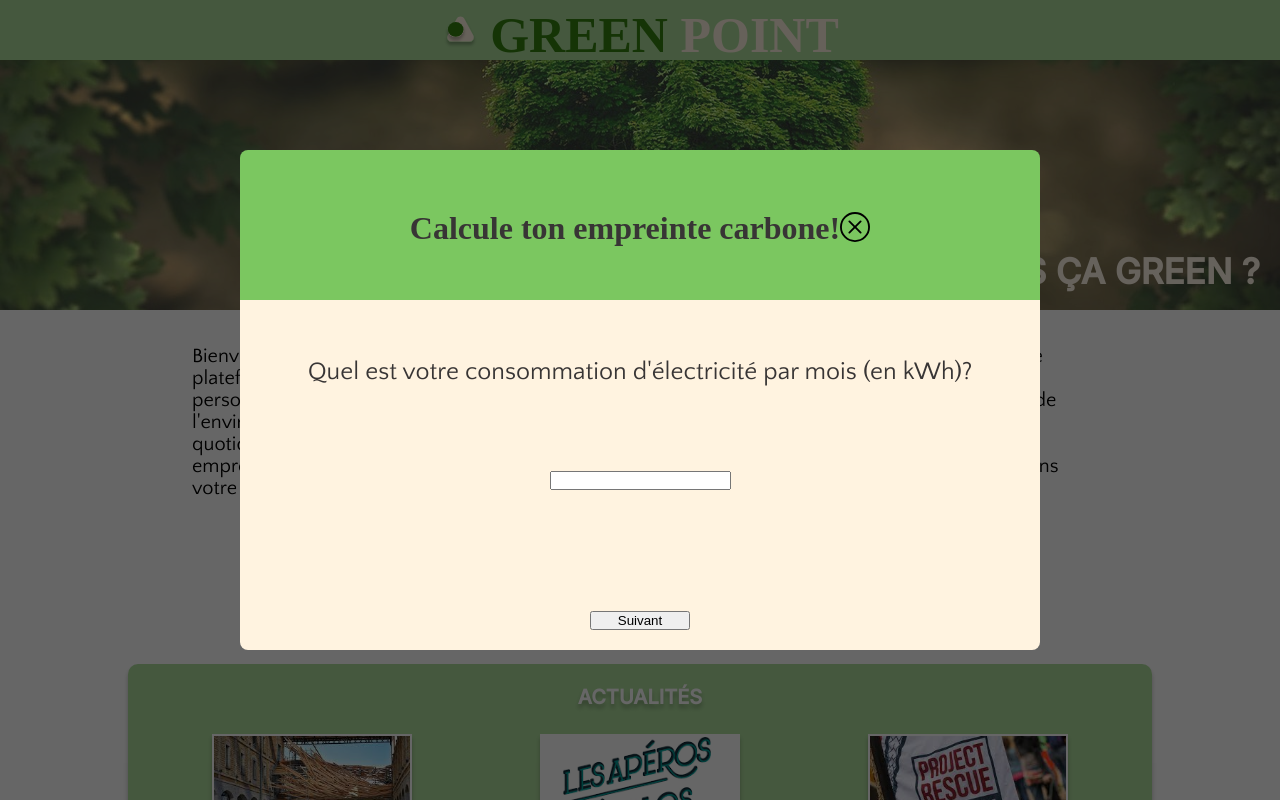
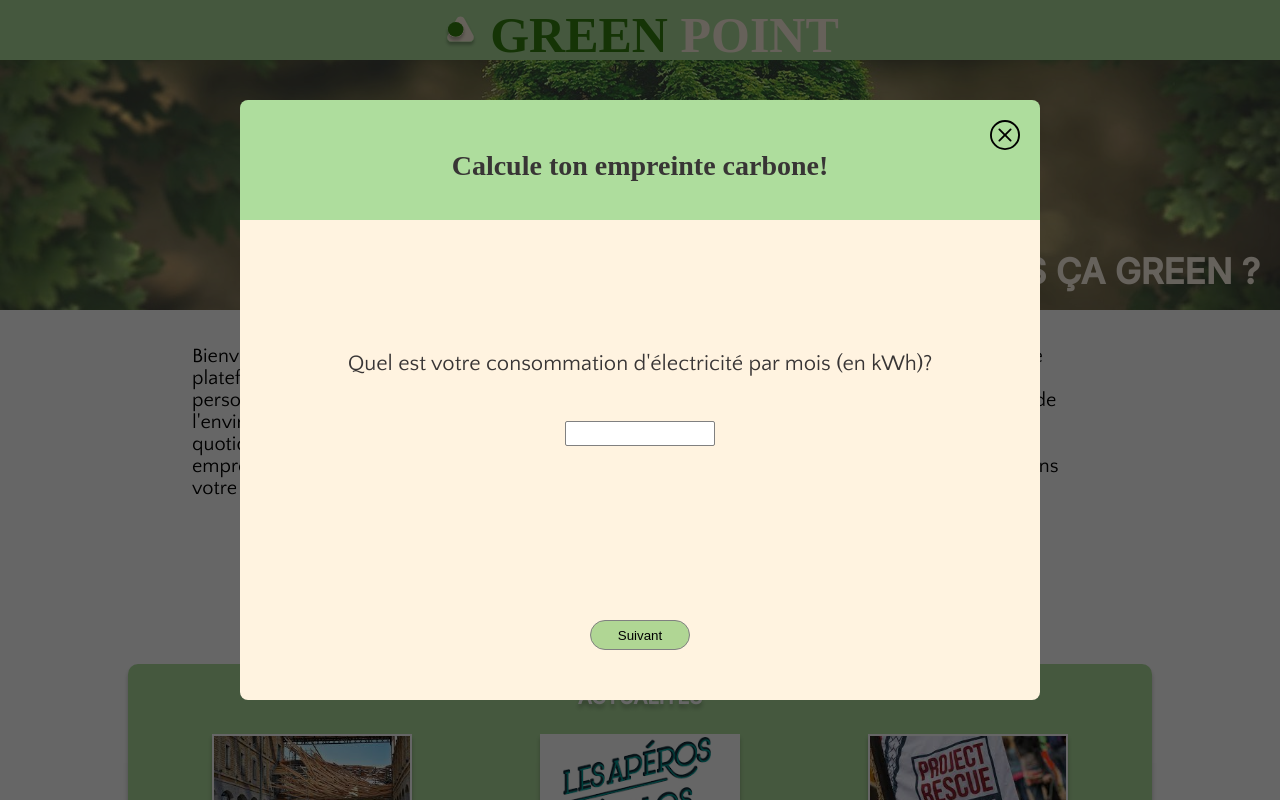
Before and after one commit to WildCodeSchool/2023-09-JS-BDX-P2-one-team-one-dream, a React (Vite) app in the folder frontend/: page / in a window 1280 px wide. Both pictures are taken after a click on the button "Calcule ton CO2". Shown: the top 800 px of the page. Built offline with nearby package versions, Linux system fonts and the light colour scheme; a web font is replaced by a local one.

Commit message:
finish quizz css

```diff
--- a/frontend/src/components/Quizz.jsx
+++ b/frontend/src/components/Quizz.jsx
@@ -41,6 +41,7 @@ function Quizz({ setTogglePopUp }) {
               xmlns="http://www.w3.org/2000/svg"
               width="30"
               height="30"
+              color="red"
               className="close"
               viewBox="0 0 16 16"
             >
@@ -51,11 +52,10 @@ function Quizz({ setTogglePopUp }) {
         </div>
         {components.map((Component, index) =>
           index === currentQuestion ? (
-            <div className="question_container">
-              <Component setCurrentQuestion={setCurrentQuestion} />
-            </div>
+            <Component setCurrentQuestion={setCurrentQuestion} />
           ) : null
         )}
+
         {isLastQuestion ? (
           <button type="submit" onClick={handleSubmit} className="quizz_button">
             Envoyer
--- a/frontend/src/components/quizz_components/FlightSelect.jsx
+++ b/frontend/src/components/quizz_components/FlightSelect.jsx
@@ -19,8 +19,8 @@ function FlightSelect({ index }) {
   }, [arrival, departure]);
 
   return (
-    <div key={`index - ${index}`}>
-      <label htmlFor={`departures-${index}`}>
+    <div className="flight_select" key={`index - ${index}`}>
+      <label className="label_flight" htmlFor={`departures-${index}`}>
         Renseignez votre aéroport de départ pour le vol {index + 1} :
       </label>
       <select
@@ -36,7 +36,7 @@ function FlightSelect({ index }) {
         <option value="yul">Montreal</option>
         <option value="sin">Singapour</option>
       </select>
-      <label htmlFor={`arrivals-${index}`}>
+      <label className="label_flight" htmlFor={`arrivals-${index}`}>
         Renseignez votre aéroport d'arrivée pour le vol {index + 1} :
       </label>
       <select
--- a/frontend/src/components/quizz_components/QuizzCar.jsx
+++ b/frontend/src/components/quizz_components/QuizzCar.jsx
@@ -25,6 +25,7 @@ function QuizzCar({ setCurrentQuestion }) {
         <label htmlFor="didYouHaveACar">Avez vous une voiture?</label>
         <div>
           <button
+            className="flight_button"
             type="button"
             name="didYouHaveACar"
             id="didYouHaveACar"
@@ -33,6 +34,7 @@ function QuizzCar({ setCurrentQuestion }) {
             Oui
           </button>
           <button
+            className="flight_button"
             type="button"
             name="didYouHaveACar"
             id="didYouHaveACar"
--- a/frontend/src/components/quizz_components/QuizzFlight.jsx
+++ b/frontend/src/components/quizz_components/QuizzFlight.jsx
@@ -25,6 +25,7 @@ function QuizzFlight({ setCurrentQuestion }) {
             name="didYouTakeFlight"
             id="didYouTakeFlight"
             onClick={() => setShowFlightQuestions(true)}
+            className="flight_button"
           >
             Oui
           </button>
@@ -33,6 +34,7 @@ function QuizzFlight({ setCurrentQuestion }) {
             name="didYouTakeFlight"
             id="didYouTakeFlight"
             onClick={() => setCurrentQuestion(2)}
+            className="flight_button"
           >
             Non
           </button>
@@ -40,18 +42,17 @@ function QuizzFlight({ setCurrentQuestion }) {
       </div>
       {showFlightQuestions && (
         <div className="flightquestionscontent">
-          <div>
           <label htmlFor="howManyFlight">
             Combien de vols avez-vous effectués ?
           </label>
           <input
+            className="flight_input"
             type="number"
             name="howManyFlight"
             id="howManyFlight"
             min="1"
             onChange={handleNumberOfFlightsChange}
           />
-          </div>
         </div>
       )}
       {showAirportSelectors && numberOfFlights > 0 && (
--- a/frontend/src/components/quizz_components/QuizzFood.jsx
+++ b/frontend/src/components/quizz_components/QuizzFood.jsx
@@ -25,6 +25,7 @@ function QuizzFood({ setCurrentQuestion }) {
         <label htmlFor="typeOfFood">Quel est votre régime alimentaire?</label>
         <div>
           <button
+            className="flight_button"
             type="button"
             name="typeOfFood"
             id="typeOfFood"
@@ -33,6 +34,7 @@ function QuizzFood({ setCurrentQuestion }) {
             Carnivore
           </button>
           <button
+            className="flight_button"
             type="button"
             name="typeOfFood"
             id="typeOfFood"
--- a/frontend/src/styles/Quizz.scss
+++ b/frontend/src/styles/Quizz.scss
@@ -15,40 +15,52 @@
     flex-direction: column;
     justify-content: space-between;
     align-items: center;
-    background: linear-gradient(to top, #fff3e0 70%, rgb(123, 199, 96) 30%);
+    background: linear-gradient(to top, #fff3e0 80%, #aedd9d 20%);
     border-radius: 8px;
     width: 400px;
-    min-height: 500px;
-    padding: 20px 10px;
+    min-height: 600px;
     text-align: center;
     box-sizing: border-box;
 
     .quizz_button {
-      margin-top: 20px;
+      margin-bottom: 50px;
       width: 100px;
+      height: 30px;
+      border-radius: 20px;
+      border: 1px solid grey;
+      background-color: rgba(128, 197, 103, 0.62);
+      cursor: pointer;
+
+      &:hover {
+        box-shadow: 4px 4px 6px 0 rgba(0, 0, 0, 0.5);
+      }
     }
 
-    .question_container .question {
+    .question {
       display: flex;
       flex-direction: column;
-      gap: 15px;
       align-items: center;
       justify-content: center;
     }
 
     .quizz_header {
       margin: 0;
-      padding: 40px 10px 10px 10px;
-      display: flex;
+      padding: 30px 10px 10px 10px;
       flex-direction: row;
       justify-content: center;
-      right: 20px;
       color: rgb(56, 53, 53);
 
+      h1 {
+        margin: 20px 0 0 0;
+        font-size: 28px;
+      }
       .close {
-        right: -50px;
-        background-color: rgb(123, 199, 96);
+        position: absolute;
+        top: 5px;
+        right: 5px;
+        background-color: #aedd9d;
         border: none;
+        cursor: pointer;
       }
       .close:hover {
         stroke: red;
@@ -56,10 +68,43 @@
     }
 
     label {
-      font-size: 25px;
+      font-size: 22px;
       color: rgb(56, 53, 53);
       font-family: "Quattrocento Sans", sans-serif;
-      margin-bottom: 70px;
+      margin-bottom: 30px;
+    }
+
+    input,
+    select {
+      width: 150px;
+      border-radius: 2px;
+      height: 25px;
+      margin: 15px 0;
+      border: 1px solid grey;
+    }
+
+    .flight_button {
+      width: 100px;
+      border-radius: 5px;
+      height: 25px;
+      margin: 20px;
+      background-color: #e4bb78;
+      cursor: pointer;
+    }
+
+    .flight_select {
+      display: flex;
+      flex-direction: column;
+      justify-content: center;
+      align-items: center;
+    }
+
+    .label_flight {
+      margin: 0;
+    }
+
+    .flight_input {
+      margin-left: 10px;
     }
   }
 }
@@ -70,7 +115,8 @@
       width: 800px;
       .quizz_header {
         .close {
-          right: -140px;
+          right: 10px;
+          top: 10px;
         }
       }
     }
```
Lines whose indentation alone changed are shown as unchanged.
